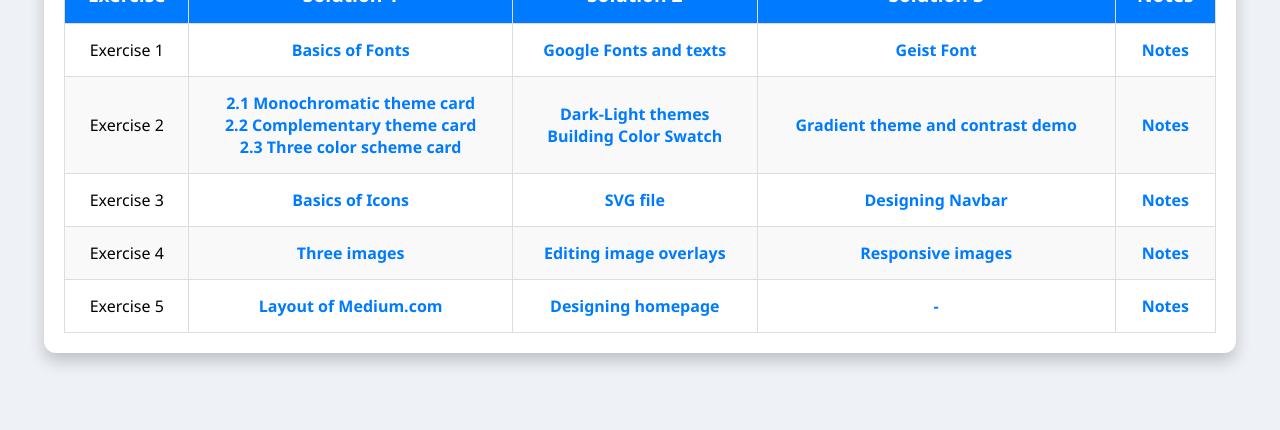
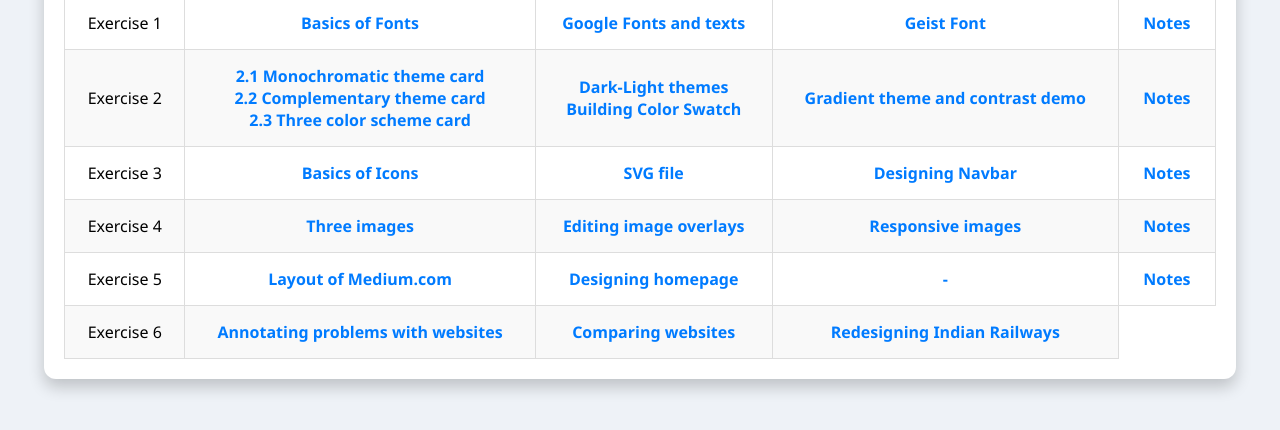
Before and after one commit to pradyot29/Bootcamp-Pradyot, a plain HTML site: page design/index.html in a window 1280 px wide. Shown: the part 302-732 px from the top of the page. Drawn offline with Linux system fonts and the light colour scheme.

Commit message:
creating entry point after changes

```diff
--- a/design/index.html
+++ b/design/index.html
@@ -124,6 +124,12 @@
                     <td><a>-</a></td>
                     <td><a href="ex-5/notes.html">Notes</a></td>
                 </tr>
+                <tr>
+                    <td>Exercise 6</td>
+                    <td><a href="ex-6/solution-2-1.html">Annotating problems with websites</a></td>
+                    <td><a href="ex-6/solution-2-2.html">Comparing websites</a></td>
+                    <td><a href="ex-6/solution-2-3.html">Redesigning Indian Railways</a></td>
+                </tr>
             </tbody>
         </table>
     </div>
```
